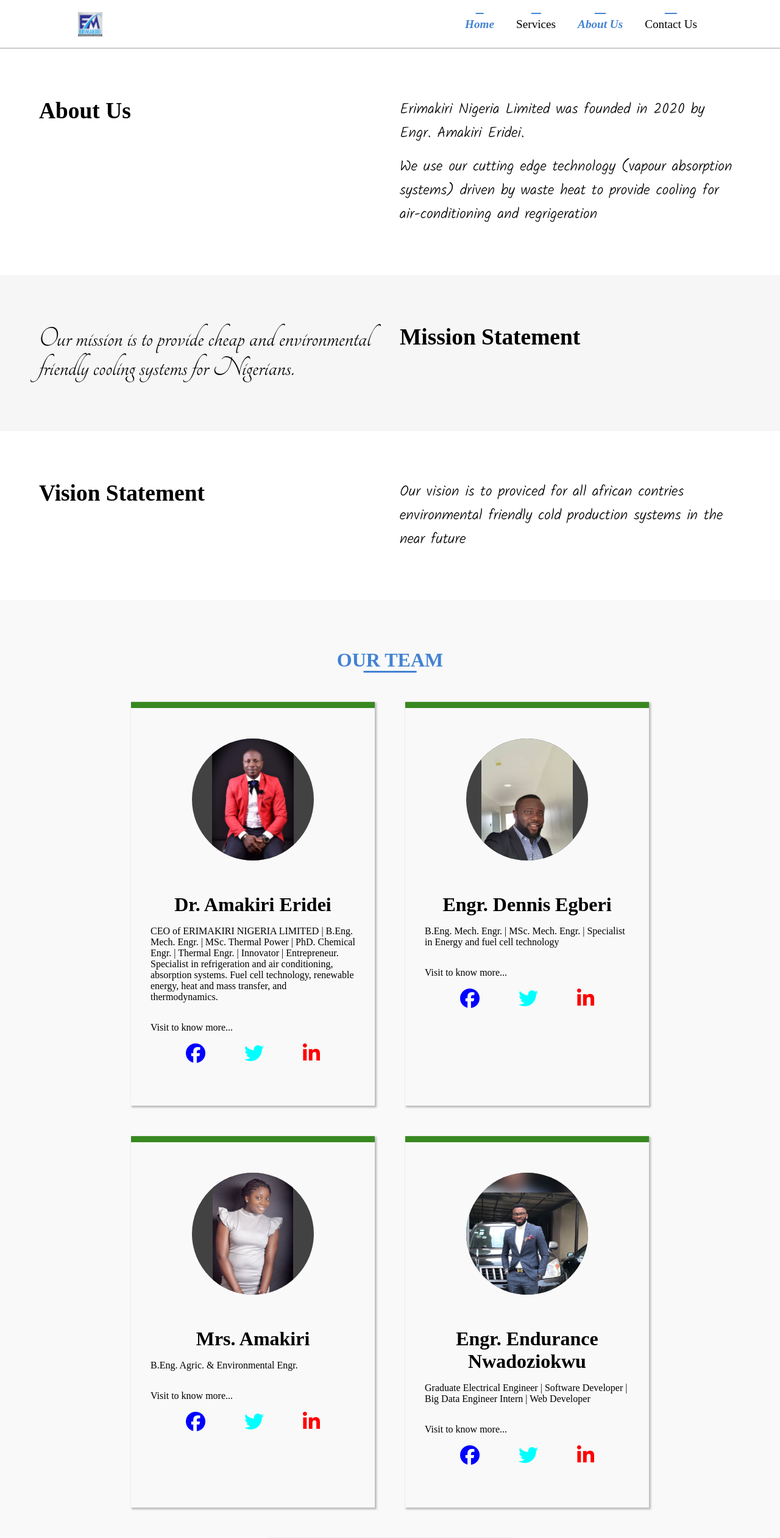
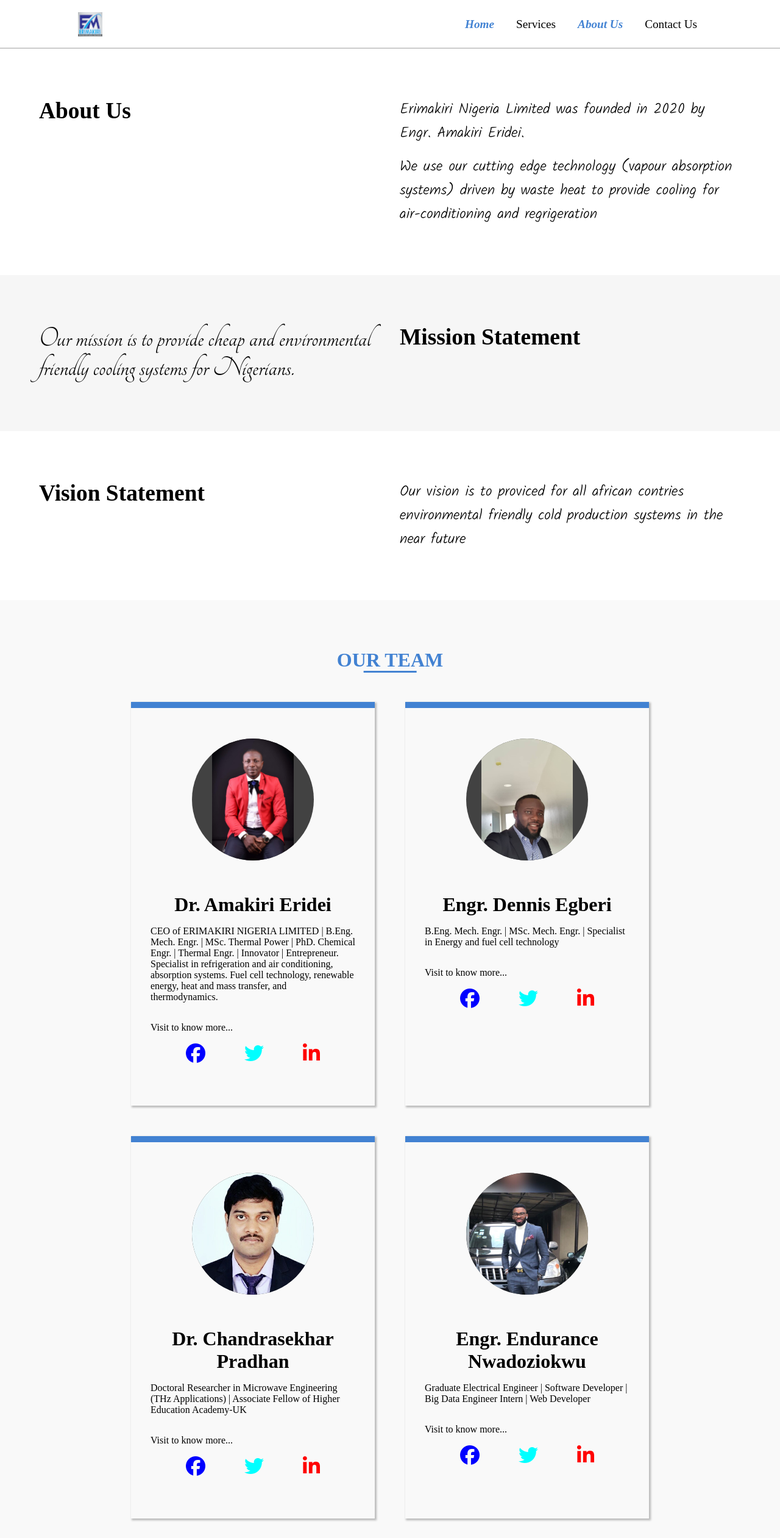
Before and after one commit to tombra4ril-web-projects/Erimakiri-Nigeria-Limited, a React (Create React App) app: page /about-us in a window 1280 px wide. Shown: the top 2522 px of the page at 61% size. Built offline with nearby package versions, Linux system fonts and the light colour scheme.

Commit message:
Changed the gap in flex to margin rules

```diff
--- a/src/components/AboutUs/Team.js
+++ b/src/components/AboutUs/Team.js
@@ -38,8 +38,8 @@ export const Team = () => {
         <div id="team3" className="section-div-card">
           <img src="images/profile_3.jpeg" alt="..." />
           <div className="section-div-card-body">
-            <h5>Mrs. Amakiri</h5>
-            <p>B.Eng. Agric. & Environmental Engr.</p>
+            <h5>Dr. Chandrasekhar Pradhan</h5>
+            <p>Doctoral Researcher in Microwave Engineering (THz Applications) | Associate Fellow of Higher Education Academy-UK</p>
             <div className="team-link">
               <p>Visit to know more...</p>
               <a href="https://www.facebook.com" target="_blank" rel="noopener noreferrer"><span className="fb-icon fab fa-facebook"></span></a>
--- a/src/components/AboutUs/team.css
+++ b/src/components/AboutUs/team.css
@@ -3,17 +3,29 @@ div.section-div-cards{
   display: flex;
   flex-wrap: wrap;
   justify-content: center;
-  gap: 50px;
+  /* gap: 50px; */
 }
 .section-div-card{
-  border-top: 10px solid #388920;
+  border-top: solid 10px rgba(20, 100, 200, 0.8);
   text-align: center;
   padding-top: 50px;
   padding-bottom: 50px;
   box-shadow: 2px 2px 3px 1px #bbbbbb;
   display: inline-block;
   width: 400px;
+  margin-left: 25px;
+  margin-right: 25px;
+  margin-bottom: 50px;
 }
+/* .section-div-card{
+  border-top: solid 10px rgba(20, 100, 200, 0.8);
+  text-align: center;
+  padding-top: 50px;
+  padding-bottom: 50px;
+  box-shadow: 2px 2px 3px 1px #bbbbbb;
+  display: inline-block;
+  width: 400px;
+} */
 .section-div-card img{
   border-radius: 50%;
   margin-bottom: 50px;
@@ -52,7 +64,7 @@ div.section-div-cards{
   transform: translateX(50%);
   height: 100%;
   width: 50%;
-  border-bottom: solid 3px rgba(20, 100, 200, 0.8);;
+  border-bottom: solid 3px rgba(20, 100, 200, 0.8);
 }
 .team-link{
   margin-top: 2em;
@@ -85,7 +97,7 @@ div.section-div-cards{
     padding-right: 10%;
   }
   div.section-div-card{
-    border-top: 5px solid #388920;
+    border-top: solid 5px rgba(20, 100, 200, 0.8);
   }
 }
 @media only screen and (max-width: 400px){
--- a/src/components/HomeBackground/HomeBackground.css
+++ b/src/components/HomeBackground/HomeBackground.css
@@ -40,7 +40,7 @@
 }
 .quick-link:hover{
   transition: all 0.5 ease-in-out;
-  color: black;
+  color: rgba(50, 150, 200, 0.9);
   background-color: white;
 }
 @keyframes welcometext {
--- a/src/components/NavBar/NavBar.css
+++ b/src/components/NavBar/NavBar.css
@@ -61,13 +61,12 @@ li.link a{
 li.link a::after{
   content: "";
   position: absolute;
-  border-top: solid 2px rgba(20, 100, 200, 0.8);
   border-top-width: 40%;
   top: 0;
   left: 50%;
   transform-origin: 0;
   transform: translateX(-50%);
-  width: 20%;
+  width: 50%;
   height: 100%;
 }
 li.link a:hover::after{
@@ -86,7 +85,7 @@ li.link a:hover{
 }
 li.link a.active{
   color: rgba(20, 100, 200, 0.8);
-  font-weight: bold;
+  font-weight: bolder;
   font-style: italic;
 }
 @media only screen and (max-width: 800px){
@@ -110,7 +109,7 @@ li.link a.active{
     height: 100vh;
     width: 50%;
     overflow: hidden;
-    border-right: 1px solid #cccccc;
+    border-right: solid 1px #cccccc;
   }
   div.side-bar-mask{
     z-index: 100;
--- a/src/components/NavBar/NavBar.js
+++ b/src/components/NavBar/NavBar.js
@@ -72,10 +72,10 @@ export const NavBar = () => {
           <div>
             <ul id="menu-ul" className="menu-list">
               <li className="link">
-                <NavLink to="/" activeClassName="active">Home</NavLink>
+                <NavLink to="/">Home</NavLink>
               </li>
               <li className="link">
-                <NavLink to="/services" activeClassName="active">Services</NavLink>
+                <NavLink to="/services">Services</NavLink>
               </li>
               <li className="link">
                 <NavLink to="/about-us">About Us</NavLink>
--- a/src/components/section/partners.css
+++ b/src/components/section/partners.css
@@ -3,10 +3,24 @@
 }
 .partner-div{
   display: flex;
+  justify-content: center;
+  flex-wrap: wrap;
+}
+.partners{
+  margin-left: 1rem;
+  margin-right: 1rem;
+  margin-bottom: 2rem;
+}
+/* .partner-div{
+  display: flex;
+  -webkit-gap: 2rem;
+  -moz-gap: 2rem;
+  -ms-gap: 2rem;
+  -o-gap: 2rem;
   gap: 2rem;
   justify-content: center;
   flex-wrap: wrap;
-}
+} */
 .partners{
   background-color: rgba(50, 150, 200, 0.8);
   color: white;
@@ -18,8 +32,8 @@
   position: relative;
 }
 .partners-img:hover{
-  transition: all 0.5 ease-in-out;
-  transform: scale(1.1);
+  transition: all 0.5s ease-in-out;
+  transform: scaleX(1.1);
 }
 .partners-img::after{
   position: absolute;
@@ -28,8 +42,8 @@
   content: "";
   width: 100%;
   height: 100%;
-  background-color: rgba(20, 20, 20, 0.4);
-  z-index: 10;
+  background-color: rgba(20, 20, 20, 0.2);
+  z-index: 1;
 }
 .partners img{
   width: 200px;
@@ -38,6 +52,8 @@
 }
 .partners-text{
   padding: 1rem;
+  position: relative;
+  z-index: 10;
 }
 .partners-text h3{
   text-transform: capitalize;
--- a/src/components/section/partners.js
+++ b/src/components/section/partners.js
@@ -34,7 +34,7 @@ const Partners = () => {
               <img src="/images/profile_3.jpeg" alt="Heat oven" />
             </div>
             <div className="partners-text">
-              <h3>CFO</h3>
+              <h3>R&D Engr.</h3>
             </div>
           </div>
           <div className="partners" title="View Profile">
```
Also changed, not shown: public/images/profile_3.jpeg, 1 other file (tests, documents, lock files or other folders).
